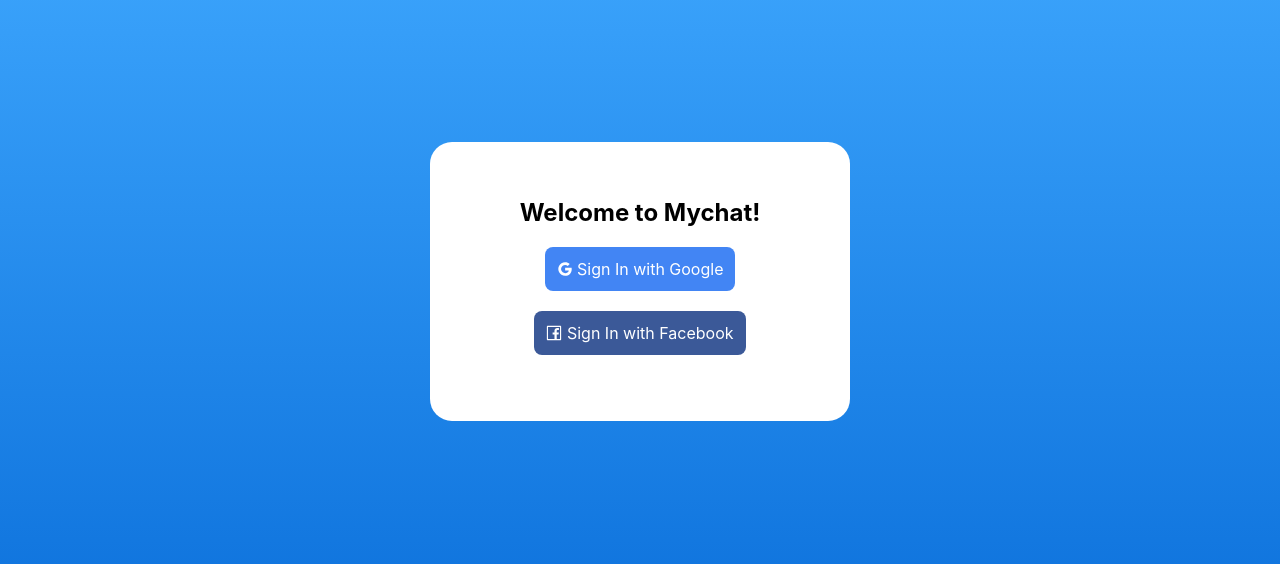
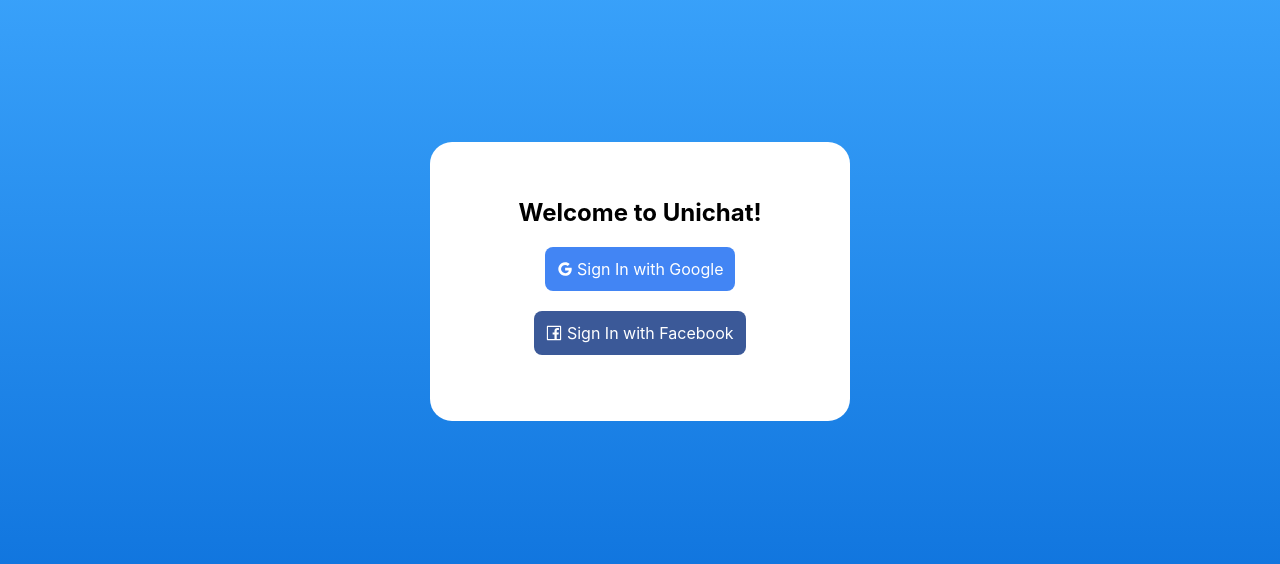
Before and after one commit to leolab1337/Chat, a React (Create React App) app: page / in a window 1280 px wide. Shown: the part 114-678 px from the top of the page. Built offline with nearby package versions, Linux system fonts and the light colour scheme; no server answers.

Commit message:
auth added

```diff
--- a/src/components/App.js
+++ b/src/components/App.js
@@ -2,21 +2,21 @@
 
 import { BrowserRouter as Router, Switch, Route } from "react-router-dom"
 
-// import { AuthProvider } from "../contexts/AuthContext"
+import { AuthProvider } from "../contexts/AuthContext"
 
-// import Chats from "./Chats"
+import Chats from "./Chats"
 import Login from "./Login"
 
 function App() {
   return (
     <div style={{ fontFamily: 'Avenir' }}>
       <Router>
-        {/* <AuthProvider> */}
+        <AuthProvider>
           <Switch>
-            {/* <Route path="/chats" component={Chats} /> */}
+            <Route path="/chats" component={Chats} />
             <Route path="/" component={Login} />
           </Switch>
-        {/* </AuthProvider> */}
+        </AuthProvider>
       </Router>
     </div>
   )
--- /dev/null
+++ b/src/components/Chats.js
@@ -0,0 +1,10 @@
+import React from 'react';
+
+
+const Chats = () =>{
+    return(
+        <h1>Chats</h1>
+    )
+}
+
+export default Chats;
--- a/src/components/Login.js
+++ b/src/components/Login.js
@@ -1,32 +1,33 @@
-import React from "react";
-import { GoogleOutlined,FacebookOutlined } from "@ant-design/icons";
+import React from "react"
+
+import { GoogleOutlined, FacebookOutlined } from '@ant-design/icons'
+
 import firebase from "firebase/app"
 
+import { auth } from "../firebase"
 
-import { auth } from "../firebase";
+export default function Login() {
+  return (
+    <div id='login-page'>
+      <div id='login-card'>
+        <h2>Welcome to Unichat!</h2>
 
-const Login = () =>{
-    return(
-        <div id="login-page">
-            <div id="login-card">
-                <h2>Welcome to Mychat!</h2>
+        <div
+          className='login-button google'
+          onClick={() => auth.signInWithRedirect(new firebase.auth.GoogleAuthProvider())}
+        >
+          <GoogleOutlined /> Sign In with Google
+        </div>
 
-                <div className="login-button google"
-                     onClick={()=>auth.signInWithRedirect(new firebase.auth.GoogleAuthProvider())}>
-                    <GoogleOutlined/> Sign In with Google
-                </div>
+        <br/><br/>
 
-                <br/><br/>
-
-                <div className="login-button facebook"
-                     onClick={()=>auth.signInWithRedirect(new firebase.auth.FacebookAuthProvider())}>
-                    <FacebookOutlined/> Sign In with Facebook
-                </div>
-
-            </div>
-
+        <div
+          className='login-button facebook'
+          onClick={() => auth.signInWithRedirect(new firebase.auth.FacebookAuthProvider()) }
+        >
+          <FacebookOutlined /> Sign In with Facebook
         </div>
-    );
+      </div>
+    </div>
+  )
 }
-
-export default Login
--- /dev/null
+++ b/src/contexts/AuthContext.js
@@ -0,0 +1,33 @@
+import React, { useContext, useState, useEffect } from "react"
+
+import { useHistory } from "react-router-dom"
+
+import { auth } from "../firebase"
+
+const AuthContext = React.createContext();
+export const useAuth = () => useContext(AuthContext);
+
+
+// children for rendering this  page
+export const AuthProvider= ({ children })=> {
+  const [loading, setLoading] = useState(true);
+  const [user, setUser] = useState(false);
+  const history = useHistory();
+
+  useEffect(() => {
+    auth.onAuthStateChanged((user) => {
+      setUser(user);
+      setLoading(false);
+    if(user) history.push('/chats');
+    })
+  }, [user, history]);
+
+  const value = { user }
+
+  return (
+    <AuthContext.Provider value={value}>
+      {/* if not loading show children */}
+      {!loading && children}
+    </AuthContext.Provider>
+  )
+}
```
Also changed, not shown: src/context/AuthContext.js (deleted, +0 -33 lines).
